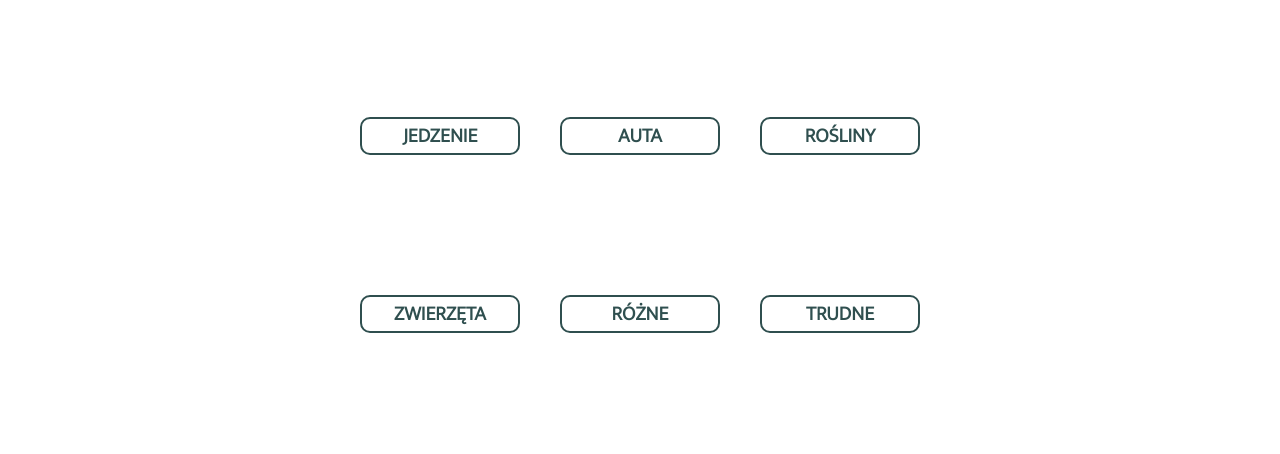
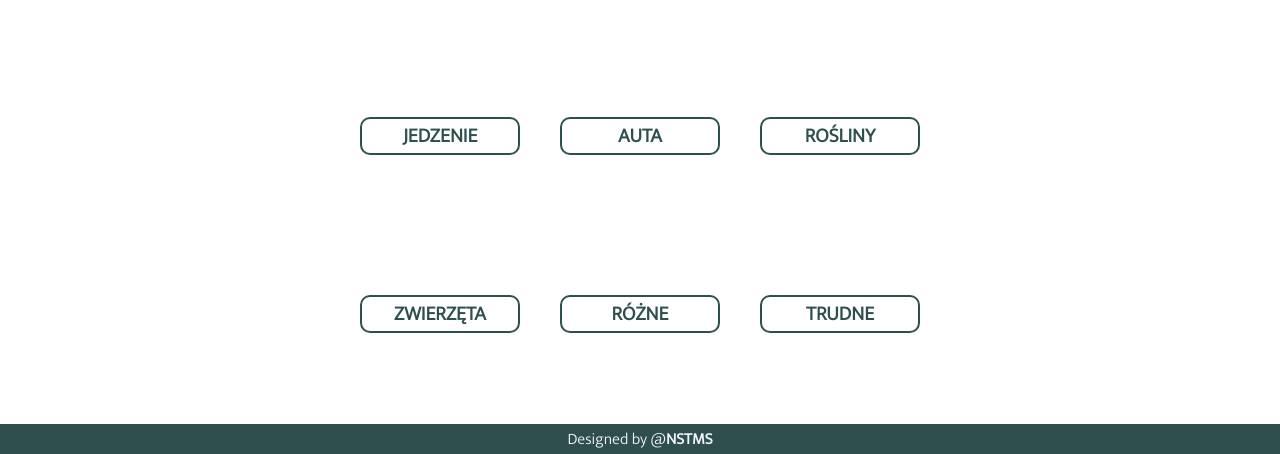
Before and after one commit to NSTMS/hangMan, a plain HTML site: page index.html in a window 1280 px wide. Shown: the part 346-800 px from the top of the page. Drawn offline with Linux system fonts and the light colour scheme.

```diff
--- a/css/main.css
+++ b/css/main.css
@@ -35,6 +35,19 @@
   text-transform: uppercase;
   letter-spacing: 1px;
 
+}
+footer {
+  display: flex;
+  justify-content: center;
+  align-items:center;
+  bottom:0;
+  position:fixed;
+  flex-direction: row;
+  width: 100%;
+  height: 30px;
+  color:whitesmoke;
+
+  background-color: darkslategray;
 }
 
 .title{
--- a/index.html
+++ b/index.html
@@ -4,7 +4,7 @@
     <meta charset="UTF-8">
     <meta http-equiv="X-UA-Compatible" content="IE=edge">
     <meta name="viewport" content="width=device-width,initial-scale=1.0">
-    <title>HANG OUT</title>
+    <title>WISIELEC</title>
     <link rel="stylesheet" href="css/main.css">
 </head>
 <body>
@@ -40,7 +40,9 @@
                 <a id="6" href="main.html" onclick="setWordCategory(6);return false;">TRUDNE</a></div>
             </div>
 
-
+            <footer>
+                <div class="credits">Designed by @<strong>NSTMS</strong></div>
+            </footer>
 <script src="js/main.js"></script>
 </body>
 </html>
```
Also changed, not shown: js/script.js (+7 -0 lines).
